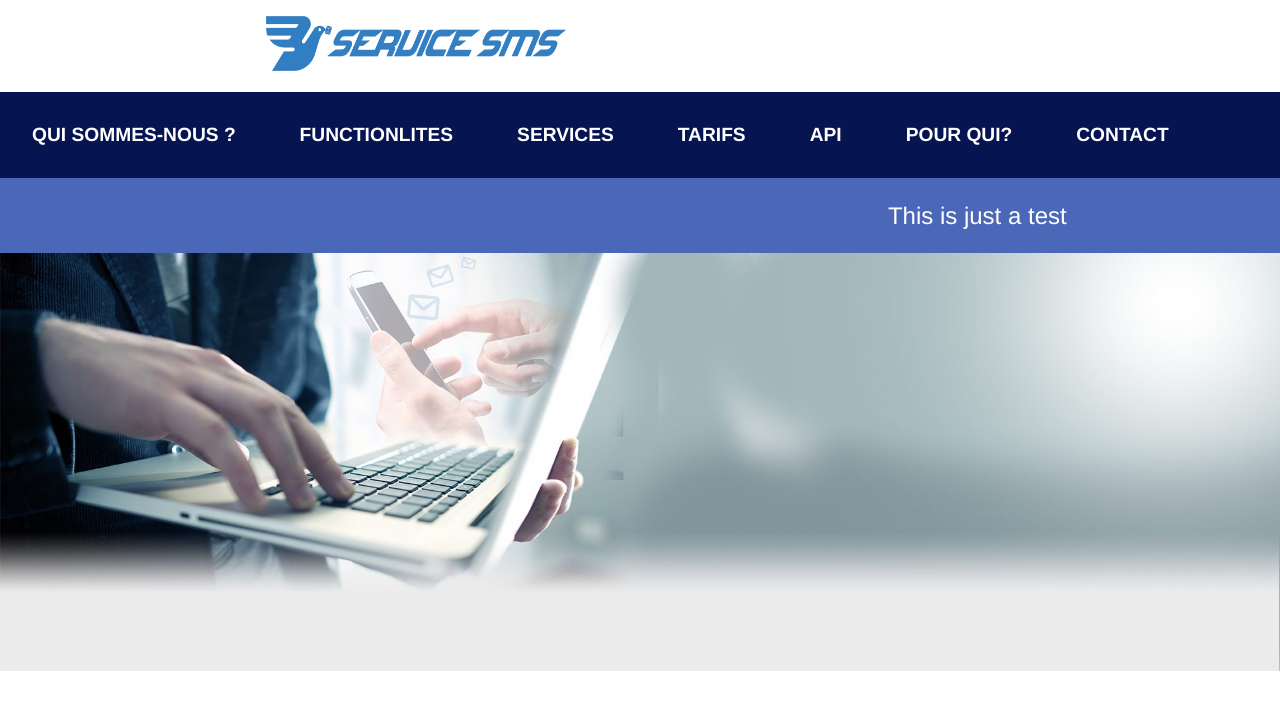
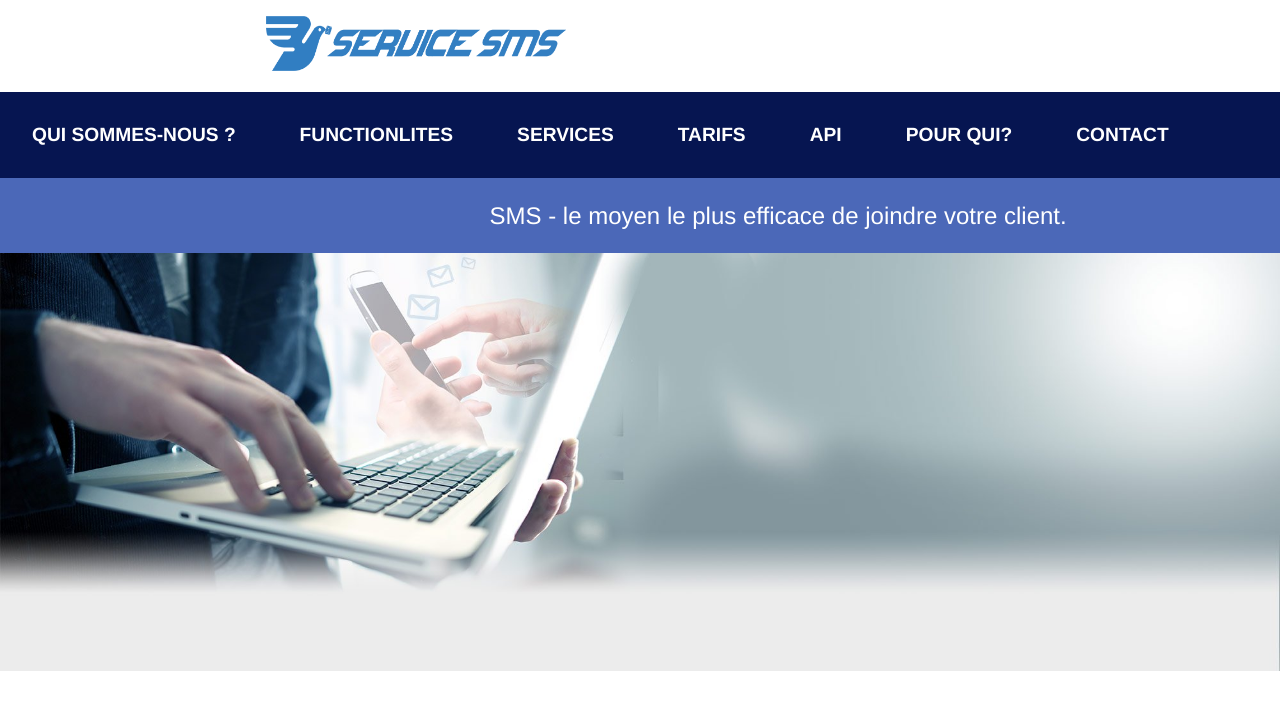
Before and after one commit to Baboucar/arproject, a Vue app: page / in a window 1280 px wide. Shown: the top 710 px of the page. Built offline with nearby package versions, Linux system fonts and the light colour scheme.

Commit message:
chage the marquee text

```diff
--- a/src/components/Homepage.vue
+++ b/src/components/Homepage.vue
@@ -3,7 +3,7 @@
     <Navigation/>
      <div class="marquee">
          <p class="marquee__paragraph">
-            This is just a test
+           SMS - le moyen le plus efficace de joindre votre client.
          </p>
 
      </div>
```
